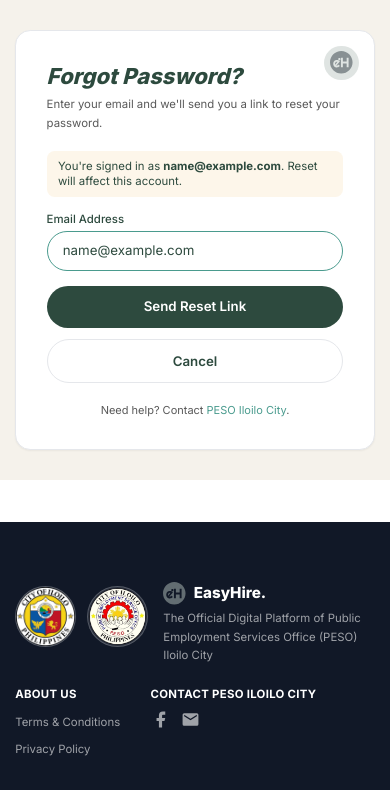
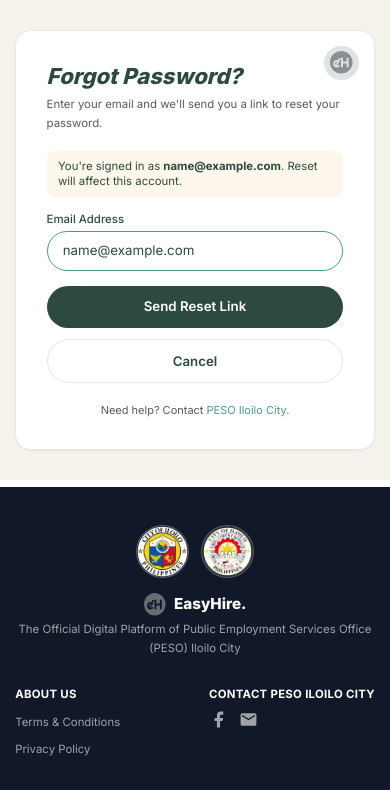
Before and after one commit to kelgoggie/easyhire_revised, a Django app: page /accounts/password/reset/ in a window 390 px wide. Shown: the part 54-844 px from the top of the page. Run offline with Django 5.2, Linux system fonts and the light colour scheme; the visitor is signed in with stand-in values (Sample User, id 1); data that the repository does not hold is empty; parts of the project's set-up code (start-up, migrations or seed data) failed here and were passed over; some libraries are stand-ins or nearby versions.

Commit message:
mobile footer fix

```diff
--- a/templates/base/footer.html
+++ b/templates/base/footer.html
@@ -1,23 +1,29 @@
 {% load static %}
-<footer class="bg-gray-900 pt-16 pb-8 px-4 sm:px-8 md:px-12">
+{# Footer layout:                                                          #}
+{#   Mobile   — everything stacks. Partner logos + EasyHire lockup center #}
+{#             on their own row, then the description, then About Us +    #}
+{#             Contact as two columns underneath.                          #}
+{#   Tablet+  — logos + description sit side by side; About/Contact form   #}
+{#             the two right-hand columns of a single flex row.            #}
+<footer class="bg-gray-900 pt-10 sm:pt-16 pb-8 px-4 sm:px-8 md:px-12">
   <div class="max-w-6xl mx-auto">
-    <div class="flex flex-col md:flex-row md:items-start gap-6 md:gap-10">
+    <div class="flex flex-col md:flex-row md:items-start gap-8 md:gap-10">
 
-      <!-- Top row on mobile: logos + description side by side -->
-      <div class="flex items-start gap-4">
+      <!-- Logos + description (stacks on mobile, side-by-side from sm) -->
+      <div class="flex flex-col sm:flex-row items-center sm:items-start gap-4 text-center sm:text-left">
         <!-- Partner logos -->
-        <div class="flex items-center gap-3 sm:gap-4 flex-shrink-0 mt-1">
-          <div class="w-16 h-16 sm:w-20 sm:h-20 rounded-full bg-white/10 border border-white/20 overflow-hidden flex items-center justify-center">
+        <div class="flex items-center gap-3 sm:gap-4 flex-shrink-0">
+          <div class="w-14 h-14 sm:w-20 sm:h-20 rounded-full bg-white/10 border border-white/20 overflow-hidden flex items-center justify-center">
             <img src="{% static 'images/iloilo_logo.png' %}" alt="Iloilo City" class="w-full h-full object-contain">
           </div>
-          <div class="w-16 h-16 sm:w-20 sm:h-20 rounded-full bg-white/10 border border-white/20 overflow-hidden flex items-center justify-center">
+          <div class="w-14 h-14 sm:w-20 sm:h-20 rounded-full bg-white/10 border border-white/20 overflow-hidden flex items-center justify-center">
             <img src="{% static 'images/peso_logo.png' %}" alt="PESO" class="w-full h-full object-contain">
           </div>
         </div>
 
-        <!-- EasyHire description -->
+        <!-- EasyHire lockup + description -->
         <div class="flex-1 min-w-0">
-          <div class="flex items-center gap-2 mb-1">
+          <div class="flex items-center justify-center sm:justify-start gap-2 mb-1">
             <img src="{% static 'images/navbar_logo.svg' %}" alt="EasyHire" class="w-6 h-6">
             <span class="text-white font-extrabold text-base">EasyHire.</span>
           </div>
@@ -27,10 +33,12 @@
         </div>
       </div>
 
-      <!-- About Us + Contact: side by side on mobile, separate columns on desktop -->
-      <div class="flex flex-row gap-8 sm:gap-12 md:contents">
+      {# About Us + Contact — side-by-side on mobile with justify-between   #}
+      {# so they anchor to the row edges instead of squishing together. On  #}
+      {# md+ they promote to siblings of the logos row via `md:contents`.   #}
+      <div class="flex flex-row justify-between gap-6 sm:gap-12 md:contents">
         <!-- About Us -->
-        <div class="flex-shrink-0">
+        <div class="min-w-0">
           <p class="text-white font-bold text-xs mb-2 tracking-wide">ABOUT US</p>
           <ul class="space-y-1">
             <li><a href="/terms/" class="text-white/60 text-xs hover:text-white transition">Terms &amp; Conditions</a></li>
@@ -39,7 +47,7 @@
         </div>
 
         <!-- Contact -->
-        <div class="flex-shrink-0">
+        <div class="min-w-0">
           <p class="text-white font-bold text-xs mb-2 tracking-wide">CONTACT PESO ILOILO CITY</p>
           <div class="flex items-center gap-3">
             <a href="https://facebook.com/PesoIloiloCityOfficial/" target="_blank" rel="noopener"
```
